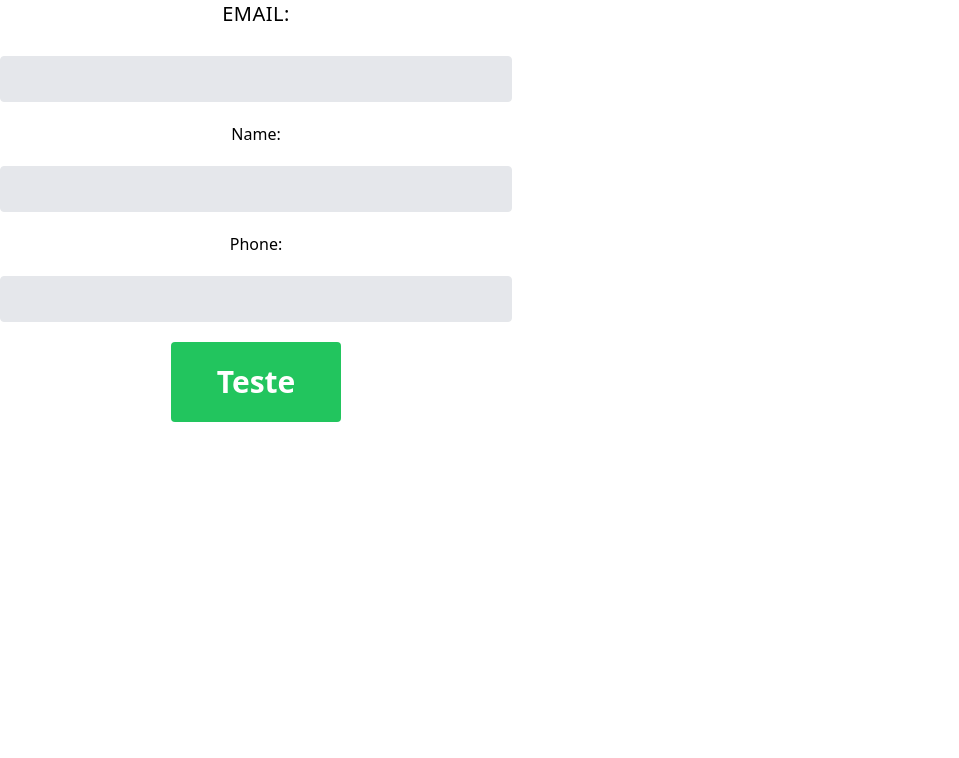
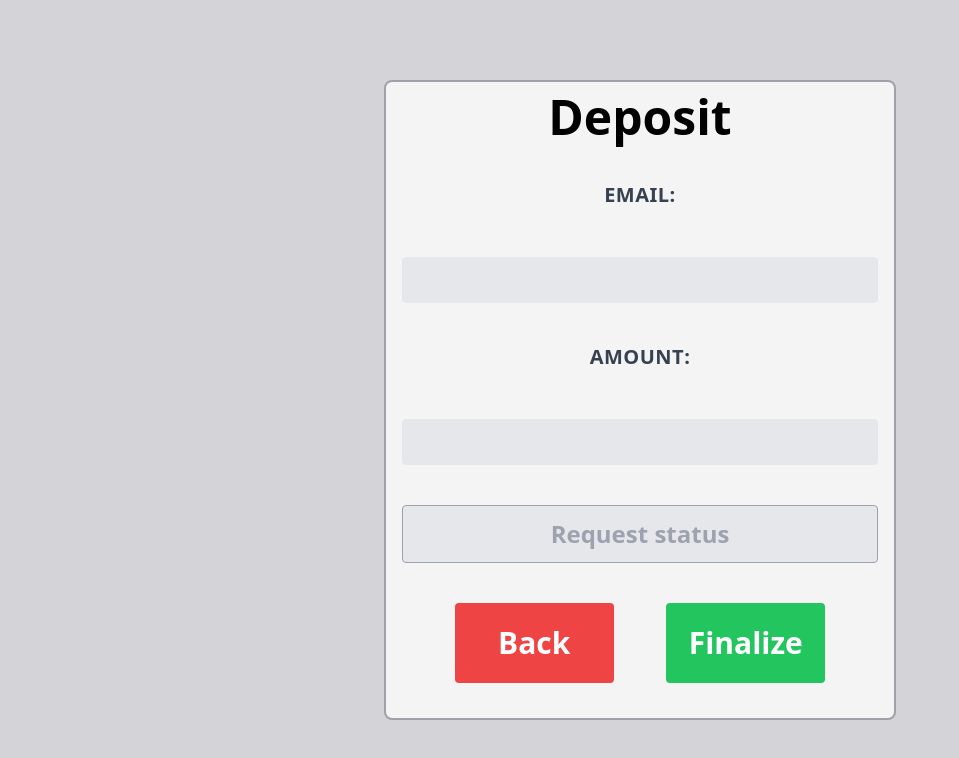
Before and after one commit to devmarangoni/SimpleBank, a React (Vite) app in the folder Web/: page /deposit in a window 1280 px wide. Shown: the top 758 px of the page, without its empty margins (0-959 px from the left). Built offline with nearby package versions, Linux system fonts and the light colour scheme.

Commit message:
finishing front-end and fixing things in back of deposit, newcostumer, transfer and balance

```diff
--- a/Web/src/components/pages/Deposit.tsx
+++ b/Web/src/components/pages/Deposit.tsx
@@ -1,45 +1,40 @@
 import { useState } from "react";
+import { Link } from "react-router-dom";
+import { api } from "../../services/api";
 
 export function Deposit(){
       const [email, setEmail] = useState<string>();
-      const [name, setName] = useState<String>();
-      const [phone, setPhone] = useState<String>();
+      const [amount,setAmount] = useState<String>();
+      const [responseStatus, setResponseStatus] = useState<String>("Request status");
 
       async function sendData(){
-         const data = {
-            email: email,
-            name: name,
-            phone: phone
+         const response = await api.post('deposit',{
+            email,
+            amount,
+         })
+         const successMessage = response.data.successMessage;
+         const errorMessage = response.data.errorMessage;
+         if(successMessage != undefined) {
+            return setResponseStatus(successMessage);
+         } else {
+            return setResponseStatus(errorMessage);
          }
-
-         await fetch('http://localhost:3333/teste',{
-            method: "POST",
-            body: JSON.stringify(data),
-            headers: {
-               "Content-Type": "application/json; charset=UTF-8"
-            }
-         })
-         .then(response => response.status)
-         .then(status => {
-            if(status === 200){
-               console.log('Operação realizada com sucesso')
-            } else {
-              console.log('Falha no envio de dados')
-            }
-         })
-         .catch(error => console.error(error))
       }
 
-
-   return (
-      <div className="h-1/2 w-full max-w-lg flex flex-col gap-5 items-center justify-center">
-         <label htmlFor="email" className="text-xl block uppercase tracking-wide text-gray-700font-bold mb-2">Email:</label>
-         <input onChange={e => {setEmail(e.target.value)}} type="email" id="email" className="appearance-none block w-full bg-gray-200 text-gray-700 border border-gray-200 rounded py-3 px-4 leading-tight focus:outline-none focus:bg-white focus:border-gray-500"/>
-         <label htmlFor="name" className="h-full w-full max-w-lg flex flex-col gap-5 items-center justify-center">Name:</label>
-         <input onChange={e => {setName(e.target.value)}} type="text" id="name" className="appearance-none block w-full bg-gray-200 text-gray-700 border border-gray-200 rounded py-3 px-4 leading-tight focus:outline-none focus:bg-white focus:border-gray-500"/>
-         <label htmlFor="telefone" className="h-full w-full max-w-lg flex flex-col gap-5 items-center justify-center">Phone:</label>
-         <input onChange={e => {setPhone(e.target.value)}} type="tel" id="telefone" className="appearance-none block w-full bg-gray-200 text-gray-700 border border-gray-200 rounded py-3 px-4 leading-tight focus:outline-none focus:bg-white focus:border-gray-500"/>
-         <button onClick={sendData}  id="submit" className="text-3xl w-2/6 h-20 bg-green-500 mb-6 hover:bg-green-700 text-white font-bold py-2 px-4 rounded">Teste</button>
-      </div>
-   )
+      return (
+         <div className="h-screen flex items-center justify-center bg-zinc-300">
+            <div className="bg-zinc-100 p-4 border-2 rounded-lg border-zinc-400 h-4/5 w-2/5 flex flex-col gap-10 items-center justify-center">
+               <h1 className="text-5xl font-bold ">Deposit</h1>
+               <label htmlFor="email" className="text-xl block uppercase tracking-wide text-gray-700 font-bold mb-2">Email:</label>
+               <input onChange={e => {setEmail(e.target.value)}} type="email" id="email" className="text-center appearance-none block w-full bg-gray-200 text-gray-700 border border-gray-200 rounded py-3 px-4 leading-tight focus:outline-none focus:bg-white focus:border-gray-500"/>
+               <label htmlFor="amount" className="text-xl block uppercase tracking-wide text-gray-700 font-bold mb-2">Amount:</label>
+               <input onChange={e => {setAmount(e.target.value)}} type="number" id="amount" className="text-center appearance-none block w-full bg-gray-200 text-gray-700 border border-gray-200 rounded py-3 px-4 leading-tight focus:outline-none focus:bg-white focus:border-gray-500"/>
+               <input placeholder={responseStatus.toString()} type="text" id="yourAmount" className="w-full text-center text-2xl font-bold bg-gray-200 border border-gray-400 rounded py-3" disabled/>
+               <div className="w-full flex items-start justify-evenly">
+               <Link to="/" className="flex items-center justify-center text-3xl w-2/6 h-20 bg-red-500 mb-6 hover:bg-red-700 text-white font-bold py-2 px-4 rounded">Back</Link>
+               <button onClick={sendData} className="text-3xl w-2/6 h-20 bg-green-500 mb-6 hover:bg-green-700 text-white font-bold py-2 px-4 rounded">Finalize</button>
+               </div>
+            </div>
+         </div>
+      )
 }
--- a/Web/src/components/pages/NewCostumer.tsx
+++ b/Web/src/components/pages/NewCostumer.tsx
@@ -1,47 +1,31 @@
 import { useState } from "react";
 import { Link } from "react-router-dom";
-import { useNavigate } from "react-router-dom";
+import { api } from "../../services/api";
 
 export function NewCostumer(){
    const [email, setEmail] = useState<string>();
    const [name, setName] = useState<String>();
    const [phone, setPhone] = useState<String>();
-      const navigate = useNavigate();
-
-
+   const [responseStatus, setResponseStatus] = useState<String>('Request status');
 
    async function sendData(){
-         const data = {
-            email: email,
-            name: name,
-            phone: phone
-         }
-
-         await fetch('http://localhost:3333/newcostumer',{
-            method: "POST",
-            body: JSON.stringify(data),
-            headers: {
-               "Content-Type": "application/json; charset=UTF-8"
-            }
-         })
-         .then(response => response.status)
-         .then(status => {
-            checkStatus(status);
-         })
-         .catch(error => console.error(error))
-      }
-
-      const checkStatus = (status:number) => {
-         if(status === 200) {
-            navigate('/completed');
+      const response = await api.post('newcostumer',{
+         email,
+         name,
+         phone
+      });
+      const successMessage = response.data.successMessage;
+      const errorMessage = response.data.errorMessage;
+      if(successMessage != undefined) {
+         return setResponseStatus(successMessage);
       } else {
-            navigate('/failed');
+         return setResponseStatus(errorMessage);
       }
    }
 
    return (
       <div className="h-screen flex items-center justify-center bg-zinc-300">
-         <div className="bg-zinc-100 p-4 border-2 rounded-lg border-zinc-400 h-4/5 w-2/5 flex flex-col gap-10 items-center justify-center">
+         <div className="bg-zinc-100 p-4 pt-10 border-2 rounded-lg border-zinc-400 h-[95%] w-2/5 flex flex-col gap-10 items-center justify-center">
             <h1 className="text-5xl font-bold ">New costumer</h1>
             <label htmlFor="email" className="text-xl block uppercase tracking-wide text-gray-700 font-bold mb-2">Email:</label>
             <input onChange={e => {setEmail(e.target.value)}} type="email" id="email" className="appearance-none block w-full bg-gray-200 text-gray-700 border border-gray-200 rounded py-3 px-4 leading-tight focus:outline-none focus:bg-white focus:border-gray-500"/>
@@ -49,6 +33,7 @@ export function NewCostumer(){
             <input onChange={e => {setName(e.target.value)}} type="text" id="name" className="appearance-none block w-full bg-gray-200 text-gray-700 border border-gray-200 rounded py-3 px-4 leading-tight focus:outline-none focus:bg-white focus:border-gray-500"/>
             <label htmlFor="telefone" className="text-xl block uppercase tracking-wide text-gray-700 font-bold mb-2">Phone:</label>
             <input onChange={e => {setPhone(e.target.value)}} type="tel" id="telefone" className="appearance-none block w-full bg-gray-200 text-gray-700 border border-gray-200 rounded py-3 px-4 leading-tight focus:outline-none focus:bg-white focus:border-gray-500"/>
+            <input placeholder={responseStatus.toString()} type="text" className="w-full text-center text-2xl font-bold bg-gray-200 border border-gray-400 rounded py-3" disabled/>
             <div className="w-full flex items-start justify-evenly">
             <Link to="/" className="flex items-center justify-center text-3xl w-2/6 h-20 bg-red-500 mb-6 hover:bg-red-700 text-white font-bold py-2 px-4 rounded">Back</Link>
             <button onClick={sendData} className="text-3xl w-2/6 h-20 bg-green-500 mb-6 hover:bg-green-700 text-white font-bold py-2 px-4 rounded">Finalize</button>
--- a/Web/src/components/pages/Transfer.tsx
+++ b/Web/src/components/pages/Transfer.tsx
@@ -1,45 +1,31 @@
 import { useState } from "react";
 import { Link } from "react-router-dom";
-import { useNavigate } from "react-router-dom";
+import { api } from "../../services/api";
 
 export function Transfer(){
       const [yourEmail, setYourEmail] = useState<string>();
       const [personEmail, setPersonEmail] = useState<String>();
       const [amount, setAmount] = useState<String>();
-      const navigate = useNavigate();
-
-
+      const [responseStatus, setResponseStatus] = useState<String>('Request status');
 
       async function sendData(){
-         const data = {
-            yourEmail: yourEmail,
-            personEmail: personEmail,
-            amount: amount
-         }
-
-         await fetch('http://localhost:3333/transfer',{
-            method: "POST",
-            body: JSON.stringify(data),
-            headers: {
-               "Content-Type": "application/json; charset=UTF-8"
-            }
-         })
-         .then(response => response.status)
-         .then(status => checkStatus(status))
-         .catch(error => console.error(error))
-      }
-
-      const checkStatus = (status:number) => {
-         if(status === 200) {
-            navigate('/completed');
+         const response = await api.post('transfer',{
+            yourEmail,
+            personEmail,
+            amount
+         });
+         const successMessage = response.data.successMessage;
+         const errorMessage = response.data.errorMessage;
+         if(successMessage != undefined){
+            return setResponseStatus(successMessage)
          } else {
-            navigate('/failed');
+            return setResponseStatus(errorMessage);
          }
       }
 
    return (
       <div className="h-screen flex items-center justify-center bg-zinc-300">
-         <div className="bg-zinc-100 p-4 border-2 rounded-lg border-zinc-400 h-4/5 w-2/5 flex flex-col gap-10 items-center justify-center">
+         <div className="bg-zinc-100 p-4 pt-10 border-2 rounded-lg border-zinc-400 h-[95%] w-2/5 flex flex-col gap-10 items-center justify-center">
             <h1 className="text-5xl font-bold ">Transfer</h1>
             <label htmlFor="yourEmail" className="text-xl block uppercase tracking-wide text-gray-700 font-bold mb-2">Your email:</label>
             <input onChange={e => {setYourEmail(e.target.value)}} type="email" id="yourEmail" className="appearance-none block w-full bg-gray-200 text-gray-700 border border-gray-200 rounded py-3 px-4 leading-tight focus:outline-none focus:bg-white focus:border-gray-500"/>
@@ -47,6 +33,7 @@ export function Transfer(){
             <input onChange={e => {setPersonEmail(e.target.value)}} type="email" id="personEmail" className="appearance-none block w-full bg-gray-200 text-gray-700 border border-gray-200 rounded py-3 px-4 leading-tight focus:outline-none focus:bg-white focus:border-gray-500"/>
             <label htmlFor="amount" className="text-xl block uppercase tracking-wide text-gray-700 font-bold mb-2">Amount:</label>
             <input onChange={e => {setAmount(e.target.value)}} type="number" id="amount" className="appearance-none block w-full bg-gray-200 text-gray-700 border border-gray-200 rounded py-3 px-4 leading-tight focus:outline-none focus:bg-white focus:border-gray-500"/>
+            <input placeholder={responseStatus.toString()} type="text" className="w-full text-center text-2xl font-bold bg-gray-200 border border-gray-400 rounded py-3" disabled/>
             <div className="w-full flex items-start justify-evenly">
             <Link to="/" className="flex items-center justify-center text-3xl w-2/6 h-20 bg-red-500 mb-6 hover:bg-red-700 text-white font-bold py-2 px-4 rounded">Back</Link>
             <button onClick={sendData} className="text-3xl w-2/6 h-20 bg-green-500 mb-6 hover:bg-green-700 text-white font-bold py-2 px-4 rounded">Finalize</button>
```
Also changed, not shown: 2 other files (tests, documents, lock files or other folders). Lines whose indentation alone changed are shown as unchanged.
